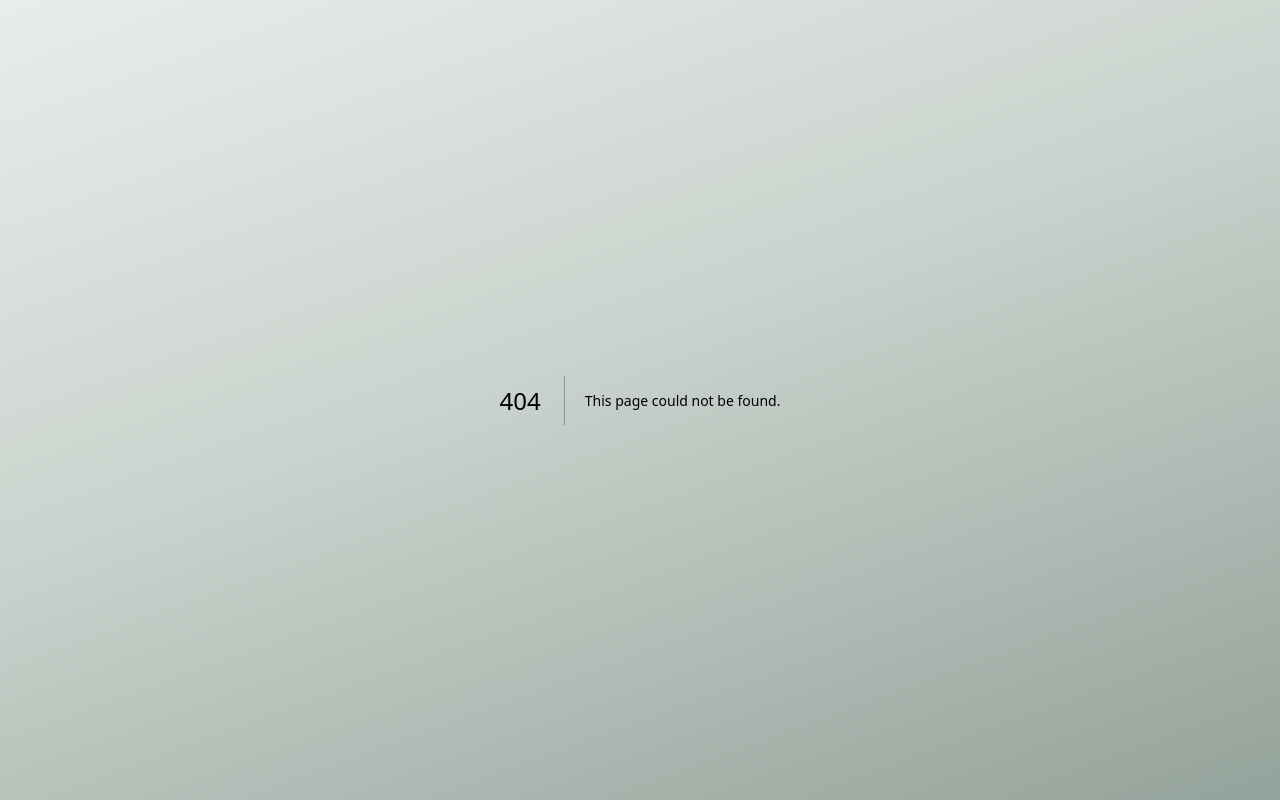
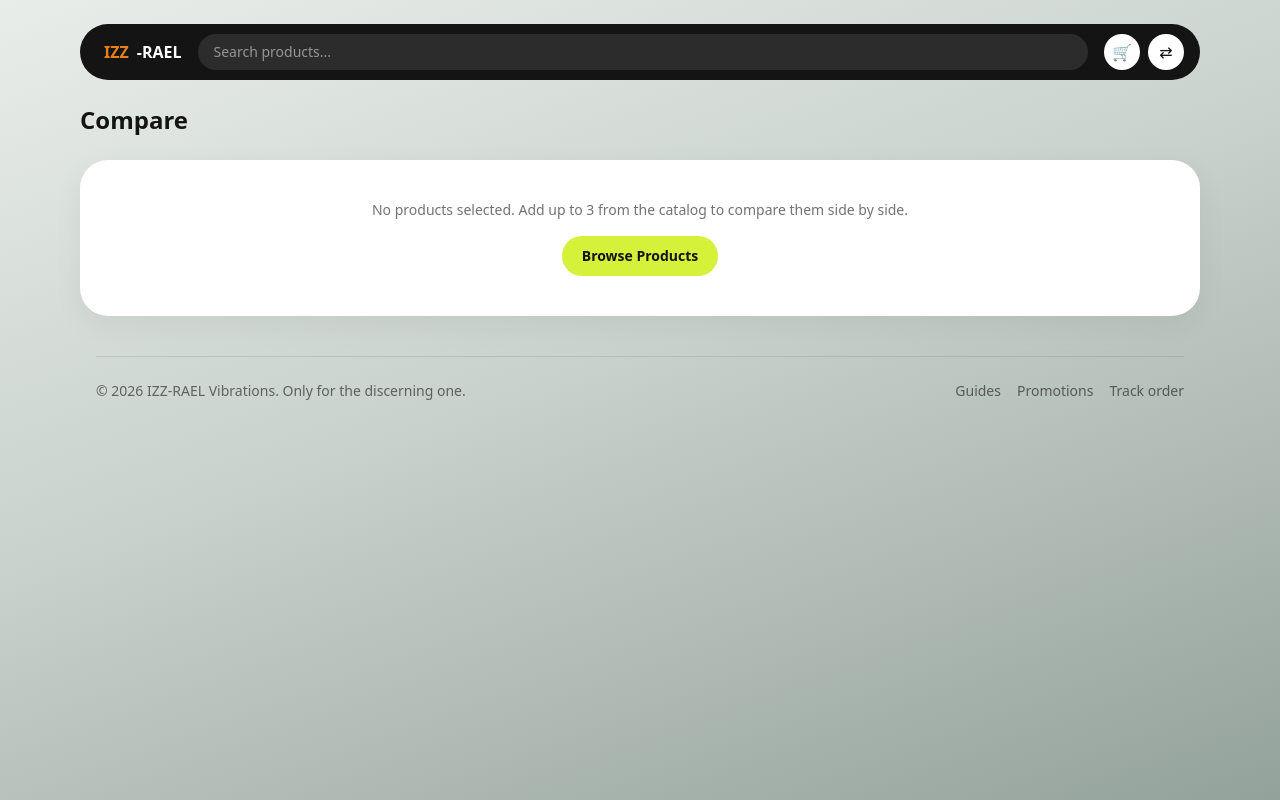
Before and after one commit to fonsi-skater/izz-rael-vibrations, a Next.js app: page /compare in a window 1280 px wide. Before the commit this address had no page. Built offline with nearby package versions, Linux system fonts and the light colour scheme.

Commit message:
add comparison page

```diff
--- /dev/null
+++ b/src/app/compare/page.tsx
@@ -0,0 +1,102 @@
+"use client";
+
+import Link from "next/link";
+import Navbar from "@/components/layout/Navbar";
+import Footer from "@/components/layout/Footer";
+import { useCompare } from "@/context/CompareContext";
+import { formatPriceKES } from "@/lib/utils";
+
+export default function ComparePage() {
+  const { items, removeItem, clearCompare } = useCompare();
+
+  return (
+    <div className="mx-auto max-w-6xl px-4 py-6">
+      <Navbar />
+      <main className="mt-6">
+        <div className="flex items-center justify-between">
+          <h1 className="text-2xl font-semibold text-brand-dark">Compare</h1>
+          {items.length > 0 && (
+            <button
+              onClick={clearCompare}
+              className="text-xs text-brand-dark/40 hover:text-red-500"
+            >
+              Clear all
+            </button>
+          )}
+        </div>
+
+        {items.length === 0 ? (
+          <div className="mt-6 rounded-card bg-white p-10 text-center shadow-panel">
+            <p className="text-sm text-brand-dark/60">
+              No products selected. Add up to 3 from the catalog to compare them side by side.
+            </p>
+            <Link
+              href="/products"
+              className="mt-4 inline-block rounded-pill bg-brand-lime px-5 py-2.5 text-sm font-semibold text-brand-dark"
+            >
+              Browse Products
+            </Link>
+          </div>
+        ) : (
+          <div className="mt-6 overflow-x-auto rounded-card bg-white p-4 shadow-panel">
+            <div
+              className="grid gap-4"
+              style={{
+                gridTemplateColumns: `120px repeat(${items.length}, minmax(180px, 1fr))`,
+              }}
+            >
+              <div />
+              {items.map((item) => (
+                <div key={item.id} className="text-center">
+                  <div className="mx-auto flex h-20 w-20 items-center justify-center rounded-xl bg-brand-panel text-[10px] text-brand-dark/40">
+                    {item.image ? (
+                      <img
+                        src={item.image}
+                        alt={item.modelName}
+                        className="h-full w-full rounded-xl object-cover"
+                      />
+                    ) : (
+                      "No image"
+                    )}
+                  </div>
+                  <p className="mt-2 text-sm font-semibold text-brand-dark">
+                    {item.brand} {item.modelName}
+                  </p>
+                  <button
+                    onClick={() => removeItem(item.id)}
+                    className="mt-1 text-[11px] text-brand-dark/40 hover:text-red-500"
+                  >
+                    Remove
+                  </button>
+                </div>
+              ))}
+
+              <div className="self-center text-xs font-medium text-brand-dark/50">Category</div>
+              {items.map((item) => (
+                <div key={item.id} className="text-center text-sm text-brand-dark/70">
+                  {item.category}
+                  {item.subcategory ? ` · ${item.subcategory}` : ""}
+                </div>
+              ))}
+
+              <div className="self-center text-xs font-medium text-brand-dark/50">Price</div>
+              {items.map((item) => (
+                <div key={item.id} className="text-center text-sm font-semibold text-brand-orange">
+                  {formatPriceKES(item.price)}
+                </div>
+              ))}
+
+              <div className="self-center text-xs font-medium text-brand-dark/50">Availability</div>
+              {items.map((item) => (
+                <div key={item.id} className="text-center text-sm text-brand-dark/70">
+                  {item.stock > 0 ? `${item.stock} in stock` : "Contact for availability"}
+                </div>
+              ))}
+            </div>
+          </div>
+        )}
+      </main>
+      <Footer />
+    </div>
+  );
+}
--- a/src/app/layout.tsx
+++ b/src/app/layout.tsx
@@ -1,6 +1,7 @@
 import type { Metadata } from "next";
 import "./globals.css";
 import { CartProvider } from "@/context/CartContext";
+import { CompareProvider } from "@/context/CompareContext";
 
 export const metadata: Metadata = {
   title: "IZZ-RAEL Vibrations | Only for the Discerning one",
@@ -16,7 +17,9 @@ export default function RootLayout({
   return (
     <html lang="en">
       <body className="min-h-screen bg-app-gradient antialiased">
-        <CartProvider>{children}</CartProvider>
+        <CartProvider>
+          <CompareProvider>{children}</CompareProvider>
+        </CartProvider>
       </body>
     </html>
   );
--- /dev/null
+++ b/src/components/cart/CompareBadge.tsx
@@ -0,0 +1,13 @@
+"use client";
+
+import { useCompare } from "@/context/CompareContext";
+
+export default function CompareBadge() {
+  const { items } = useCompare();
+  if (items.length === 0) return null;
+  return (
+    <span className="absolute -right-1 -top-1 flex h-4 w-4 items-center justify-center rounded-full bg-brand-orange text-[10px] font-semibold text-white">
+      {items.length}
+    </span>
+  );
+}
--- a/src/components/layout/Navbar.tsx
+++ b/src/components/layout/Navbar.tsx
@@ -4,6 +4,7 @@ import Link from "next/link";
 import { useRouter } from "next/navigation";
 import { useState } from "react";
 import CartBadge from "@/components/cart/CartBadge";
+import CompareBadge from "@/components/cart/CompareBadge";
 
 export default function Navbar() {
   const router = useRouter();
@@ -44,10 +45,11 @@ export default function Navbar() {
         </Link>
         <Link
           href="/compare"
-          className="flex h-9 w-9 items-center justify-center rounded-full bg-white text-brand-dark"
+          className="relative flex h-9 w-9 items-center justify-center rounded-full bg-white text-brand-dark"
           aria-label="Compare"
         >
           ⇄
+          <CompareBadge />
         </Link>
       </div>
     </nav>
--- /dev/null
+++ b/src/components/product/AddToCompareButton.tsx
@@ -0,0 +1,28 @@
+"use client";
+
+import { useCompare } from "@/context/CompareContext";
+import type { CompareItem } from "@/context/CompareContext";
+
+export default function AddToCompareButton({ item }: { item: CompareItem }) {
+  const { toggleItem, isCompared, isFull } = useCompare();
+  const compared = isCompared(item.id);
+
+  return (
+    <button
+      type="button"
+      onClick={(e) => {
+        e.preventDefault();
+        e.stopPropagation();
+        toggleItem(item);
+      }}
+      disabled={!compared && isFull}
+      className={`w-full rounded-pill border px-4 py-2 text-xs font-semibold transition disabled:opacity-40 ${
+        compared
+          ? "border-brand-orange bg-brand-orange/10 text-brand-orange"
+          : "border-black/10 text-brand-dark/60 hover:border-black/20"
+      }`}
+    >
+      {compared ? "Remove from Compare" : "Add to Compare"}
+    </button>
+  );
+}
--- a/src/components/product/ProductCard.tsx
+++ b/src/components/product/ProductCard.tsx
@@ -1,6 +1,7 @@
 import Link from "next/link";
 import { formatPriceKES } from "@/lib/utils";
 import AddToCartButton from "@/components/cart/AddToCartButton";
+import AddToCompareButton from "@/components/product/AddToCompareButton";
 import type { Product } from "@/types";
 
 export default function ProductCard({ product }: { product: Product }) {
@@ -25,7 +26,7 @@ export default function ProductCard({ product }: { product: Product }) {
         </p>
       </Link>
 
-      <div className="mt-3">
+      <div className="mt-3 flex flex-col gap-2">
         <AddToCartButton
           item={{
             productId: product.id,
@@ -37,6 +38,18 @@ export default function ProductCard({ product }: { product: Product }) {
           }}
           className="w-full rounded-pill bg-brand-dark px-4 py-2 text-xs font-semibold text-white transition hover:brightness-110"
         />
+        <AddToCompareButton
+          item={{
+            id: product.id,
+            modelName: product.modelName,
+            brand: product.brand.name,
+            category: product.category.name,
+            subcategory: product.subcategory?.name ?? null,
+            price: product.price,
+            stock: product.stock,
+            image: product.images[0],
+          }}
+        />
       </div>
     </div>
   );
--- /dev/null
+++ b/src/context/CompareContext.tsx
@@ -0,0 +1,105 @@
+"use client";
+
+import {
+  createContext,
+  useContext,
+  useEffect,
+  useState,
+  ReactNode,
+} from "react";
+
+export interface CompareItem {
+  id: string;
+  modelName: string;
+  brand: string;
+  category: string;
+  subcategory?: string | null;
+  price: number;
+  stock: number;
+  image?: string;
+}
+
+interface CompareContextValue {
+  items: CompareItem[];
+  toggleItem: (item: CompareItem) => void;
+  removeItem: (id: string) => void;
+  clearCompare: () => void;
+  isCompared: (id: string) => boolean;
+  isFull: boolean;
+}
+
+const CompareContext = createContext<CompareContextValue | undefined>(
+  undefined
+);
+
+const STORAGE_KEY = "izzrael-compare";
+const MAX_COMPARE = 3;
+
+export function CompareProvider({ children }: { children: ReactNode }) {
+  const [items, setItems] = useState<CompareItem[]>([]);
+  const [hydrated, setHydrated] = useState(false);
+
+  useEffect(() => {
+    const stored = localStorage.getItem(STORAGE_KEY);
+    if (stored) {
+      try {
+        setItems(JSON.parse(stored));
+      } catch {
+        // ignore corrupt storage
+      }
+    }
+    setHydrated(true);
+  }, []);
+
+  useEffect(() => {
+    if (hydrated) {
+      localStorage.setItem(STORAGE_KEY, JSON.stringify(items));
+    }
+  }, [items, hydrated]);
+
+  function toggleItem(item: CompareItem) {
+    setItems((prev) => {
+      const exists = prev.some((i) => i.id === item.id);
+      if (exists) {
+        return prev.filter((i) => i.id !== item.id);
+      }
+      if (prev.length >= MAX_COMPARE) {
+        return prev;
+      }
+      return [...prev, item];
+    });
+  }
+
+  function removeItem(id: string) {
+    setItems((prev) => prev.filter((i) => i.id !== id));
+  }
+
+  function clearCompare() {
+    setItems([]);
+  }
+
+  function isCompared(id: string) {
+    return items.some((i) => i.id === id);
+  }
+
+  return (
+    <CompareContext.Provider
+      value={{
+        items,
+        toggleItem,
+        removeItem,
+        clearCompare,
+        isCompared,
+        isFull: items.length >= MAX_COMPARE,
+      }}
+    >
+      {children}
+    </CompareContext.Provider>
+  );
+}
+
+export function useCompare() {
+  const ctx = useContext(CompareContext);
+  if (!ctx) throw new Error("useCompare must be used within a CompareProvider");
+  return ctx;
+}
```
Also changed, not shown: src/app/compare/PURPOSE.md (deleted, +0 -1 lines).
